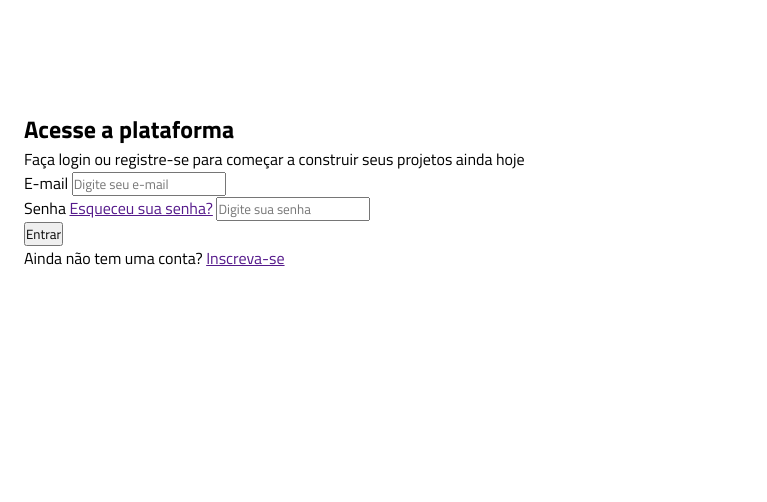
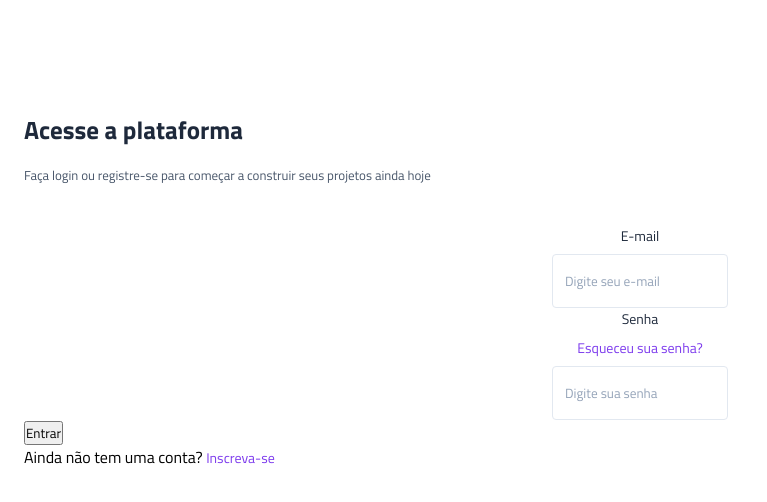
Before and after one commit to saravilelam/Projeto-Vertigo, a plain HTML site: page index.html in a window 1280 px wide. Shown: the part 82-584 px from the top of the page, without its empty margins (0-767 px from the left). Drawn offline with Linux system fonts and the light colour scheme.

Commit message:
estilização de input

```diff
--- a/style.css
+++ b/style.css
@@ -10,7 +10,11 @@
 /* 40px = 2.5rem */
 
 :root{
-    --Gray-800:var(--Gray-800);
+    --Gray-800:#1E293B;
+    --Gray-600: #475569;
+    --Gray-200:#E2E8F0;
+    --Gray-400:#94A3B8;
+    --Purple:#7C3AED;
 
 }
 header{
@@ -28,3 +32,59 @@ header{
 main{
     padding-inline: 1.5rem;
 }
+.descricao h1{
+    color: var(--Gray-800);
+    margin-bottom: 1rem;
+    font-size: 1.5625rem;
+
+}
+.descricao{
+    font-size: 0.8125rem;
+    color: var(--Gray-600);
+
+    margin-bottom: 2.5rem;
+
+}
+
+.input-box divi{
+    display: flex;
+    justify-content:space-between ;
+    align-items: center;
+    gap: 0.5rem;
+}
+.input-box{
+    display: flex ;
+    flex-direction:column ;
+    align-items: center;
+    gap: 0.5rem;
+}
+
+.login label{
+    font-size: 0.873rem;
+    color: var(--Gray-800);
+    font-weight: 600rem;
+
+}
+.login input{
+    padding: 1rem 0.75rem;
+    border: 1px solid var(--Gray-200);
+    border-radius: 0.25rem;
+}
+
+.login input::placeholder{
+    color: var(--Gray-400);
+
+}
+
+.login a{
+    color: var(--Purple);
+    text-decoration: none;
+    font-size: 0.875rem;
+    font-weight: 600rem;
+}
+
+.login a :hover{
+    text-decoration: underline;
+
+}
+/* nome da cor, rgb, rgba, hex, hsl, hwb */
```
